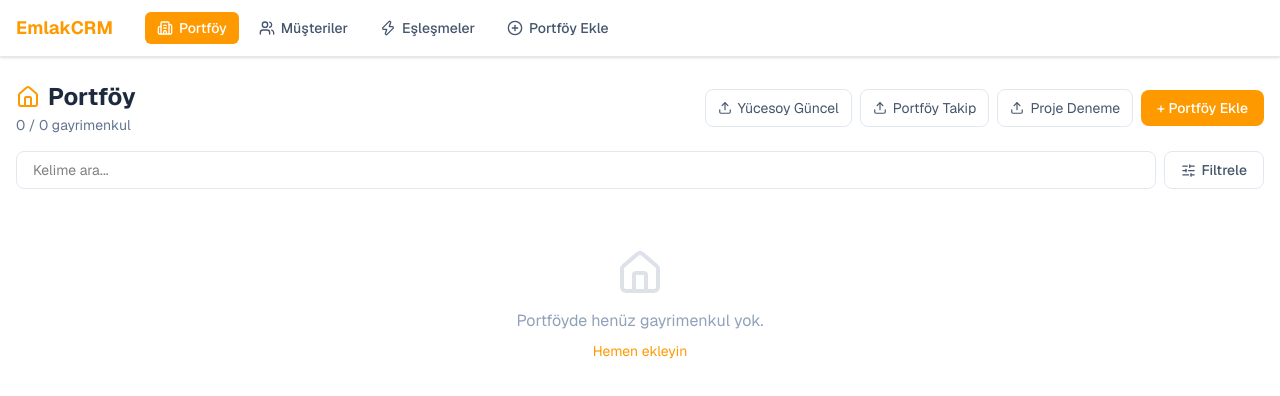
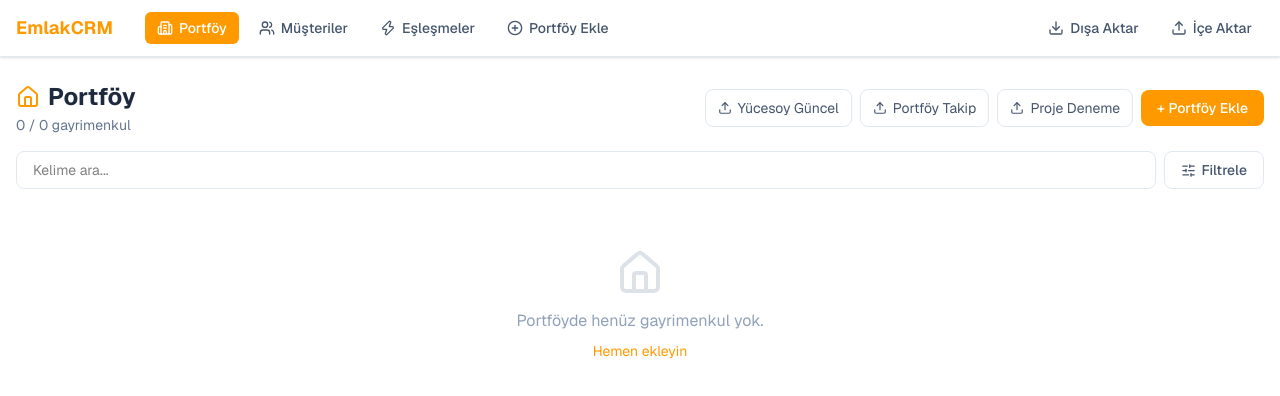
Before and after one commit to muzaffergil/emlak-crm, a Next.js app: page / in a window 1280 px wide. Shown: the top 396 px of the page. Built offline with nearby package versions, Linux system fonts and the light colour scheme.

Commit message:
Navbar: dışa aktar / içe aktar butonu eklendi

```diff
--- a/src/components/Navbar.tsx
+++ b/src/components/Navbar.tsx
@@ -1,7 +1,8 @@
 "use client";
 import Link from "next/link";
 import { usePathname } from "next/navigation";
-import { Building2, Users, Zap, PlusCircle } from "lucide-react";
+import { useRef } from "react";
+import { Building2, Users, Zap, PlusCircle, Download, Upload } from "lucide-react";
 
 const links = [
   { href: "/", label: "Portföy", icon: Building2 },
@@ -10,8 +11,42 @@ const links = [
   { href: "/add-property", label: "Portföy Ekle", icon: PlusCircle },
 ];
 
+const KEYS = ["emlak_properties", "emlak_clients", "emlak_matches"];
+
+function exportData() {
+  const data: Record<string, unknown> = {};
+  for (const key of KEYS) {
+    try { data[key] = JSON.parse(localStorage.getItem(key) || "[]"); } catch { data[key] = []; }
+  }
+  const blob = new Blob([JSON.stringify(data, null, 2)], { type: "application/json" });
+  const url = URL.createObjectURL(blob);
+  const a = document.createElement("a");
+  a.href = url;
+  a.download = `emlak-yedek-${new Date().toLocaleDateString("tr-TR").replace(/\./g, "-")}.json`;
+  a.click();
+  URL.revokeObjectURL(url);
+}
+
+function importData(file: File) {
+  const reader = new FileReader();
+  reader.onload = (e) => {
+    try {
+      const data = JSON.parse(e.target?.result as string);
+      for (const key of KEYS) {
+        if (Array.isArray(data[key])) localStorage.setItem(key, JSON.stringify(data[key]));
+      }
+      window.location.reload();
+    } catch {
+      alert("Dosya okunamadı.");
+    }
+  };
+  reader.readAsText(file);
+}
+
 export default function Navbar() {
   const pathname = usePathname();
+  const fileRef = useRef<HTMLInputElement>(null);
+
   return (
     <nav className="bg-white border-b border-slate-200 shadow-sm">
       <div className="max-w-7xl mx-auto px-4 flex items-center gap-2 h-14">
@@ -30,6 +65,31 @@ export default function Navbar() {
             {label}
           </Link>
         ))}
+        <div className="ml-auto flex items-center gap-2">
+          <button
+            onClick={exportData}
+            className="flex items-center gap-1.5 px-3 py-1.5 rounded-md text-sm font-medium text-slate-600 hover:bg-slate-100 transition-colors"
+            title="Verileri dışa aktar"
+          >
+            <Download size={16} />
+            Dışa Aktar
+          </button>
+          <button
+            onClick={() => fileRef.current?.click()}
+            className="flex items-center gap-1.5 px-3 py-1.5 rounded-md text-sm font-medium text-slate-600 hover:bg-slate-100 transition-colors"
+            title="Verileri içe aktar"
+          >
+            <Upload size={16} />
+            İçe Aktar
+          </button>
+          <input
+            ref={fileRef}
+            type="file"
+            accept=".json"
+            className="hidden"
+            onChange={(e) => { if (e.target.files?.[0]) importData(e.target.files[0]); }}
+          />
+        </div>
       </div>
     </nav>
   );
```
